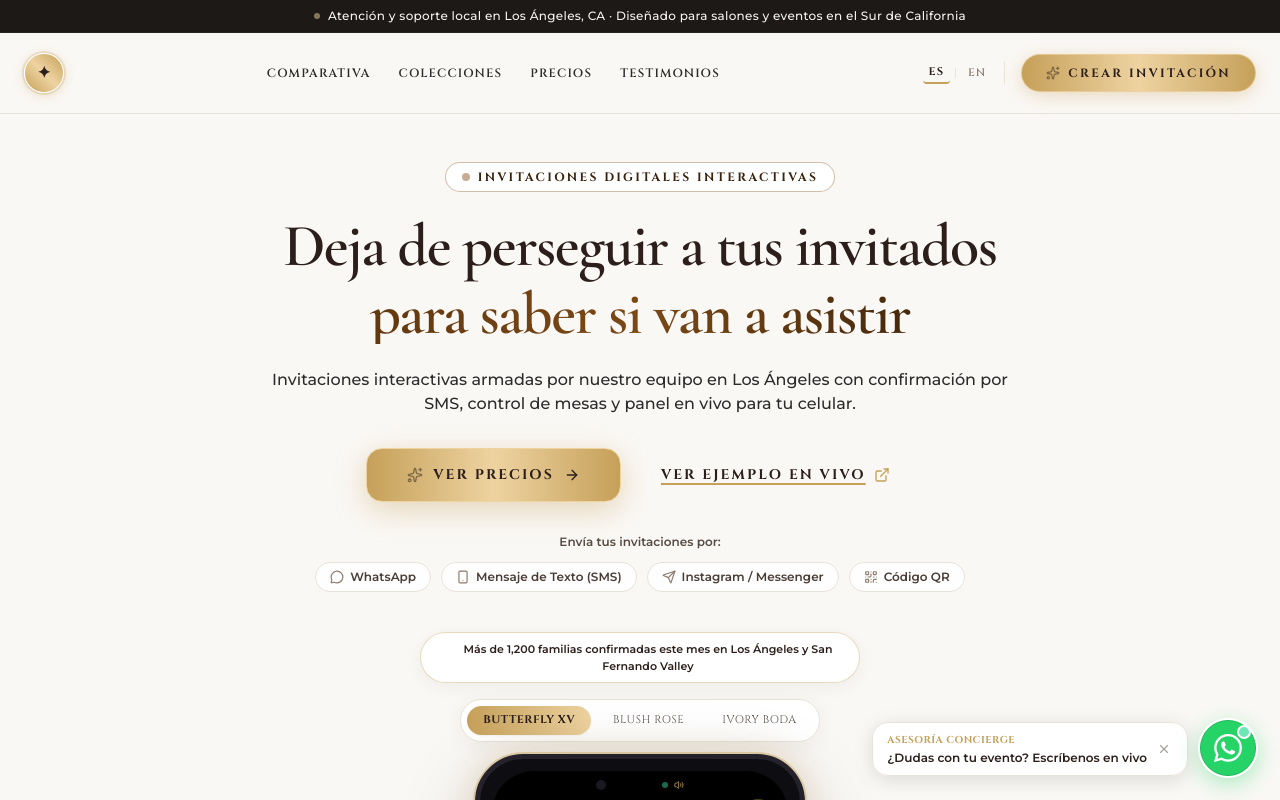
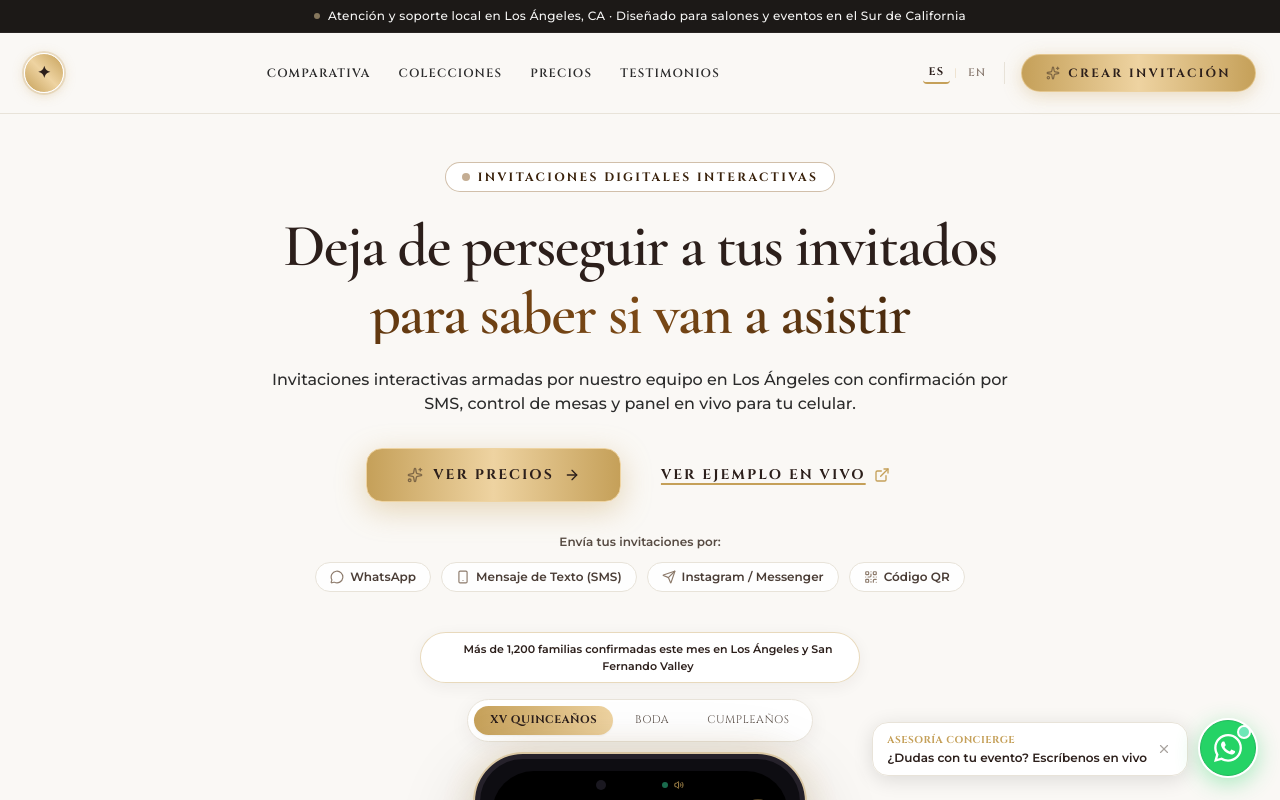
Before and after one commit to sk8benji/LuminaVite, a Next.js app: page /es in a window 1280 px wide. Shown: the top 800 px of the page. Built offline with nearby package versions, Linux system fonts and the light colour scheme; grey boxes are pictures that could not be loaded; a web font is replaced by a local one.

Commit message:
feat(hero): actualizar tabs a XV Quinceaños, Boda, Cumpleaños con sus 3 videos respectivos

```diff
--- a/src/components/home/InteractivePhoneMockup.tsx
+++ b/src/components/home/InteractivePhoneMockup.tsx
@@ -1,8 +1,22 @@
 "use client";
 
-import React, { useState, useRef } from "react";
+import React, { useState, useRef, useEffect } from "react";
 import { CheckCircle2, ExternalLink, Volume2, VolumeX, Play } from "lucide-react";
 import { Language } from "@/lib/home-translations";
+
+type EventTab = "quince" | "boda" | "cumple";
+
+const VIDEOS: Record<EventTab, string> = {
+  quince: "https://luminavite-storage.s3.us-east-1.amazonaws.com/video/WhatsApp+Video+2026-10-14+at+9.50.53+AM.mp4",
+  boda: "https://luminavite-storage.s3.us-east-1.amazonaws.com/video/WhatsApp+Video+2026-10-14+at+10.25.57+AM.mp4",
+  cumple: "https://luminavite-storage.s3.us-east-1.amazonaws.com/video/WhatsApp+Video+2026-10-14+at+10.26.04+AM.mp4",
+};
+
+const SLUGS: Record<EventTab, string> = {
+  quince: "mariposas-xv",
+  boda: "emma-and-lucas",
+  cumple: "isabella-xv",
+};
 
 interface InteractivePhoneMockupProps {
   lang: Language;
@@ -13,10 +27,18 @@ export default function InteractivePhoneMockup({
   lang,
   onOpenModal,
 }: InteractivePhoneMockupProps) {
-  const [activeTab, setActiveTab] = useState<"butterfly" | "rose" | "chateau">("butterfly");
+  const [activeTab, setActiveTab] = useState<EventTab>("quince");
   const videoRef = useRef<HTMLVideoElement | null>(null);
   const [isPlaying, setIsPlaying] = useState(true);
   const [isMuted, setIsMuted] = useState(true);
+
+  // Al cambiar de categoría, reiniciar y reproducir automáticamente el video correspondiente
+  useEffect(() => {
+    if (videoRef.current) {
+      videoRef.current.load();
+      videoRef.current.play().then(() => setIsPlaying(true)).catch(() => {});
+    }
+  }, [activeTab]);
 
   const handleVideoToggle = () => {
     if (!videoRef.current) return;
@@ -36,19 +58,14 @@ export default function InteractivePhoneMockup({
     setIsMuted(newMutedState);
   };
 
-  const currentSlug =
-    activeTab === "butterfly"
-      ? "mariposas-xv"
-      : activeTab === "rose"
-      ? "isabella-xv"
-      : "emma-and-lucas";
+  const currentSlug = SLUGS[activeTab];
 
   return (
     <div className="relative flex flex-col items-center select-none w-full max-w-[440px] mx-auto">
       {/* Resplandor ambiental cálido detrás del mockup */}
       <div className="absolute inset-0 bg-gradient-to-tr from-[#C5A059]/25 via-[#EED3A1]/15 to-transparent rounded-full blur-[100px] pointer-events-none -z-10" />
 
-      {/* Badge de Prueba Social Local (En el flujo normal con espaciado limpio, sin sobreponerse en PC ni móviles) */}
+      {/* Badge de Prueba Social Local */}
       <div className="inline-flex items-center gap-2 px-4 py-2 rounded-full bg-white/95 border border-[#C5A059]/40 shadow-[0_4px_16px_rgba(44,31,27,0.06)] backdrop-blur-md mb-4 text-center max-w-full">
         <span className="w-2 h-2 rounded-full bg-emerald-500 animate-ping flex-shrink-0" />
         <span className="font-['Montserrat'] text-[11px] font-semibold text-[#2C1F1B]">
@@ -58,7 +75,7 @@ export default function InteractivePhoneMockup({
         </span>
       </div>
 
-      {/* Floating Badges Laterales (Solo en pantallas grandes para evitar solapamiento) */}
+      {/* Floating Badges Laterales (Solo en pantallas grandes) */}
       <div className="hidden lg:flex absolute top-1/3 -right-20 z-20 items-center gap-2 px-4 py-2 rounded-full bg-white/95 border border-[#E8E3D9] shadow-[0_10px_25px_rgba(44,31,27,0.08)] backdrop-blur-md">
         <CheckCircle2 className="w-3.5 h-3.5 text-[#C5A059]" />
         <span className="font-['Montserrat'] text-[11px] font-semibold text-[#2C1F1B]">
@@ -73,41 +90,41 @@ export default function InteractivePhoneMockup({
         </span>
       </div>
 
-      {/* Selector de Colección Rápido en Mockup (Accesible y Visible en el Pliegue) */}
+      {/* Selector de Colección Rápido en Mockup: XV Quinceaños | Boda | Cumpleaños */}
       <div className="flex items-center gap-1.5 p-1.5 bg-white border border-[#E8E3D9] rounded-full mb-3 shadow-[0_4px_20px_rgba(44,31,27,0.06)] backdrop-blur-md">
         <button
-          onClick={() => setActiveTab("butterfly")}
+          onClick={() => setActiveTab("quince")}
           className={`px-3 sm:px-4 py-1.5 rounded-full text-[10px] sm:text-[11px] font-['Cinzel'] tracking-wider uppercase transition-all cursor-pointer ${
-            activeTab === "butterfly"
+            activeTab === "quince"
               ? "bg-gradient-to-r from-[#C5A059] to-[#EED3A1] text-[#2C1F1B] font-bold shadow-sm"
               : "text-[#5E534C] hover:text-[#2C1F1B]"
           }`}
         >
-          Butterfly XV
+          {lang === "es" ? "XV Quinceaños" : "XV Quinceaños"}
         </button>
         <button
-          onClick={() => setActiveTab("rose")}
+          onClick={() => setActiveTab("boda")}
           className={`px-3 sm:px-4 py-1.5 rounded-full text-[10px] sm:text-[11px] font-['Cinzel'] tracking-wider uppercase transition-all cursor-pointer ${
-            activeTab === "rose"
+            activeTab === "boda"
               ? "bg-gradient-to-r from-[#C5A059] to-[#EED3A1] text-[#2C1F1B] font-bold shadow-sm"
               : "text-[#5E534C] hover:text-[#2C1F1B]"
           }`}
         >
-          Blush Rose
+          {lang === "es" ? "Boda" : "Wedding"}
         </button>
         <button
-          onClick={() => setActiveTab("chateau")}
+          onClick={() => setActiveTab("cumple")}
           className={`px-3 sm:px-4 py-1.5 rounded-full text-[10px] sm:text-[11px] font-['Cinzel'] tracking-wider uppercase transition-all cursor-pointer ${
-            activeTab === "chateau"
+            activeTab === "cumple"
               ? "bg-gradient-to-r from-[#C5A059] to-[#EED3A1] text-[#2C1F1B] font-bold shadow-sm"
               : "text-[#5E534C] hover:text-[#2C1F1B]"
           }`}
         >
-          Ivory Boda
+          {lang === "es" ? "Cumpleaños" : "Birthday"}
         </button>
       </div>
 
-      {/* Marco de Smartphone Físico 9:16 con bisel de gala (Ajustado para pliegue óptimo) */}
+      {/* Marco de Smartphone Físico 9:16 con bisel de gala */}
       <div className="relative w-[300px] sm:w-[330px] h-[580px] sm:h-[630px] bg-[#0E0D12] rounded-[48px] p-2.5 sm:p-3 shadow-[0_25px_80px_rgba(44,31,27,0.2),0_0_35px_rgba(197,160,89,0.3)] border-[4px] sm:border-[5px] border-[#25212A] ring-2 ring-[#C5A059]/40 flex flex-col">
         {/* Dynamic Island */}
         <div className="absolute top-4 left-1/2 -translate-x-1/2 w-28 h-5 bg-black rounded-full z-40 flex items-center justify-between px-3">
@@ -125,7 +142,8 @@ export default function InteractivePhoneMockup({
         >
           <video
             ref={videoRef}
-            src="https://luminavite-storage.s3.us-east-1.amazonaws.com/video/WhatsApp+Video+2026-10-14+at+9.50.53+AM.mp4"
+            key={activeTab}
+            src={VIDEOS[activeTab]}
             autoPlay
             loop
             muted={isMuted}
@@ -171,8 +189,8 @@ export default function InteractivePhoneMockup({
         <ExternalLink className="w-3.5 h-3.5" />
         <span>
           {lang === "es"
-            ? `Probar ${activeTab === "butterfly" ? "Valeria (Butterfly)" : activeTab === "rose" ? "Isabella" : "Emma & Lucas"} en Vivo`
-            : `Test ${activeTab === "butterfly" ? "Valeria (Butterfly)" : activeTab === "rose" ? "Isabella" : "Emma & Lucas"} Live`}
+            ? `Probar Invitación de ${activeTab === "quince" ? "XV Quinceaños" : activeTab === "boda" ? "Boda" : "Cumpleaños"} en Vivo`
+            : `Test ${activeTab === "quince" ? "XV Quinceaños" : activeTab === "boda" ? "Wedding" : "Birthday"} Live Demo`}
         </span>
       </button>
     </div>
```
